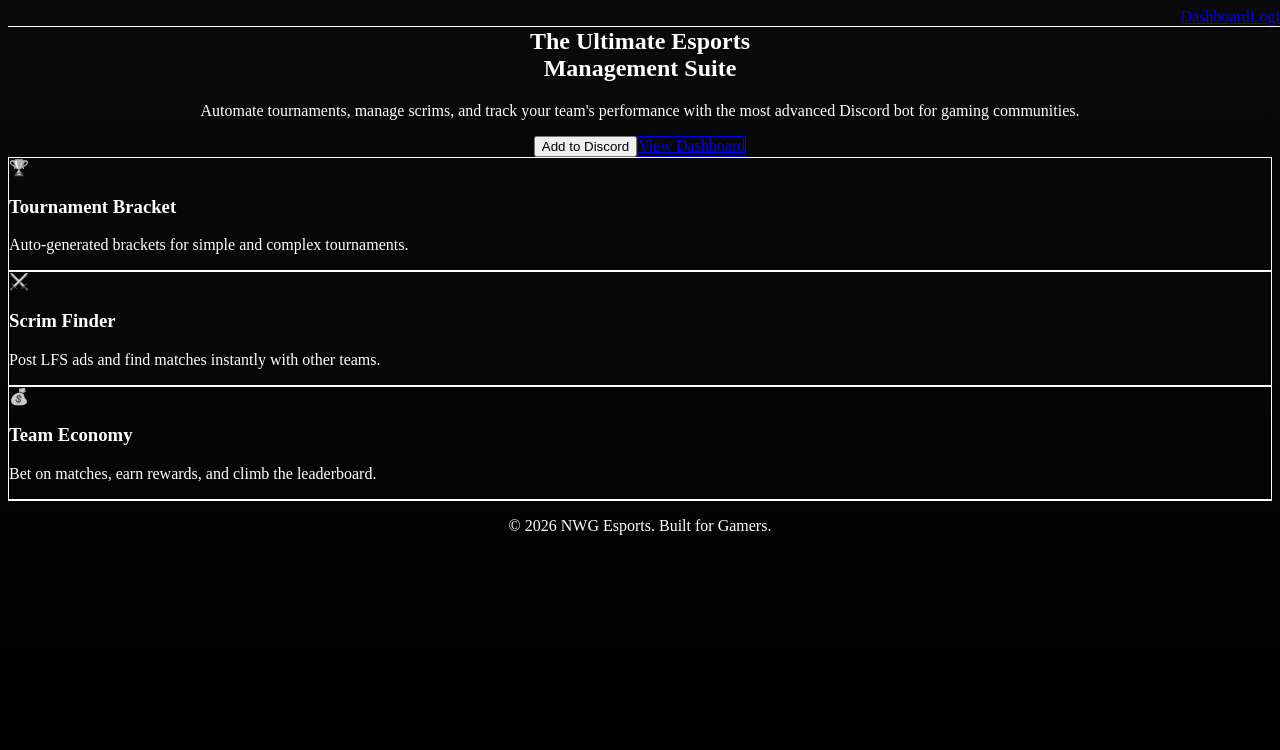
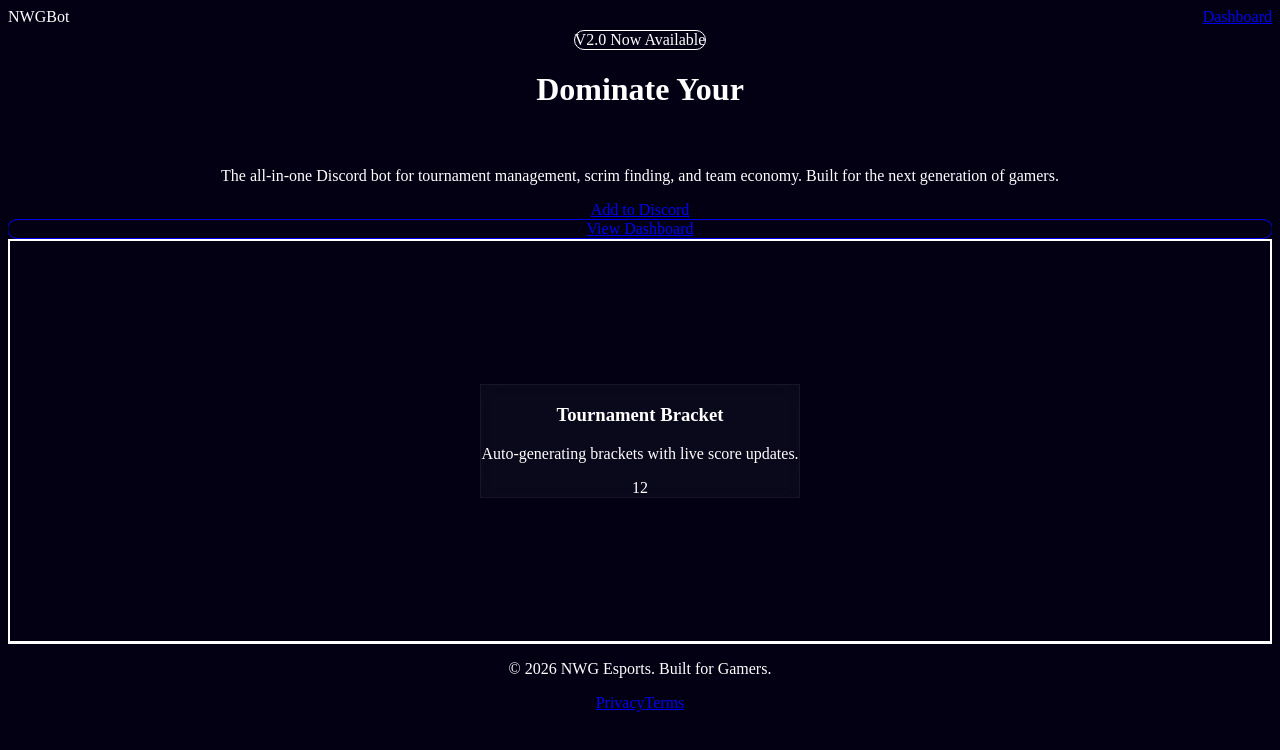
Before and after one commit to sattuuv/nwg-bot, a Next.js app in the folder web/: page / in a window 1280 px wide. Shown: the top 750 px of the page. Built offline with nearby package versions, Linux system fonts and the light colour scheme.

Commit message:
Feat: Complete Website Design Overhaul (ClipVault Aesthetic)

```diff
--- a/web/src/app/globals.css
+++ b/web/src/app/globals.css
@@ -10,10 +10,28 @@
 
 body {
   color: rgb(var(--foreground-rgb));
-  background: linear-gradient(
-      to bottom,
-      rgb(var(--background-start-rgb)),
-      rgb(var(--background-end-rgb))
-    );
-  min-height: 100vh;
+  background-color: #030014;
+  overflow-x: hidden;
 }
+
+/* Premium Grid Background */
+.bg-grid-white {
+  background-size: 50px 50px;
+  background-image: linear-gradient(to right, rgba(255, 255, 255, 0.05) 1px, transparent 1px),
+    linear-gradient(to bottom, rgba(255, 255, 255, 0.05) 1px, transparent 1px);
+  mask-image: radial-gradient(ellipse at 50% 50%, black 50%, transparent 100%);
+  -webkit-mask-image: radial-gradient(ellipse at 50% 50%, black 50%, transparent 100%);
+}
+
+.text-gradient {
+  background: linear-gradient(to right, #ffffff 20%, #ff0f7b 100%);
+  background-clip: text;
+  -webkit-background-clip: text;
+  -webkit-text-fill-color: transparent;
+}
+
+.glass-card {
+  background: rgba(255, 255, 255, 0.03);
+  backdrop-filter: blur(10px);
+  border: 1px solid rgba(255, 255, 255, 0.05);
+}
--- a/web/src/app/page.tsx
+++ b/web/src/app/page.tsx
@@ -2,68 +2,98 @@
 
 export default function Home() {
   return (
-    <main className="min-h-screen bg-zinc-950 text-white selection:bg-violet-500/30">
-      {/* Navbar */}
-      <nav className="fixed w-full z-50 border-b border-white/10 bg-zinc-950/50 backdrop-blur-xl">
-        <div className="container mx-auto px-6 h-16 flex items-center justify-between">
-          <div className="text-2xl font-bold bg-gradient-to-r from-violet-400 to-fuchsia-400 bg-clip-text text-transparent">
-            NWG ESPORTS
-          </div>
-          <div className="flex gap-4">
-            <Link href="/dashboard" className="px-4 py-2 text-sm font-medium hover:text-violet-400 transition-colors">
-              Dashboard
-            </Link>
-            <Link href="#" className="px-4 py-2 text-sm font-medium bg-white text-black rounded-full hover:bg-neutral-200 transition-colors">
-              Login
-            </Link>
-          </div>
+    <div className="min-h-screen bg-[#030014] relative overflow-hidden font-sans selection:bg-pink-500/30">
+
+      {/* Background Grid Effect */}
+      <div className="absolute inset-0 z-0">
+        <div className="absolute inset-0 bg-grid-white opacity-20"></div>
+        {/* Purple Glow Blob */}
+        <div className="absolute top-0 left-1/2 -translate-x-1/2 w-[1000px] h-[500px] bg-purple-900/30 blur-[120px] rounded-full pointer-events-none"></div>
+      </div>
+
+      {/* Navigation */}
+      <nav className="relative z-50 flex items-center justify-between px-8 py-6 max-w-7xl mx-auto">
+        <div className="flex items-center gap-2">
+          <span className="text-2xl font-bold text-white tracking-tight">NWG<span className="text-pink-500">Bot</span></span>
+        </div>
+        <div className="hidden md:flex items-center gap-8 text-sm font-medium text-gray-300">
+          <Link href="#" className="hover:text-white transition-colors">Features</Link>
+          <Link href="#" className="hover:text-white transition-colors">Commands</Link>
+          <Link href="#" className="hover:text-white transition-colors">Support</Link>
+        </div>
+        <div className="flex items-center gap-4">
+          <Link href="/dashboard" className="px-5 py-2.5 rounded-full text-sm font-semibold bg-white text-black hover:bg-gray-100 transition-all">
+            Dashboard
+          </Link>
         </div>
       </nav>
 
-      {/* Hero */}
-      <section className="pt-32 pb-20 px-6 relative overflow-hidden">
-        <div className="absolute top-0 left-1/2 -translate-x-1/2 w-[1000px] h-[500px] bg-violet-600/20 blur-[120px] rounded-full pointer-events-none" />
+      {/* Hero Section */}
+      <main className="relative z-10 pt-20 pb-32 px-6">
+        <div className="max-w-5xl mx-auto text-center">
 
-        <div className="container mx-auto text-center relative z-10">
-          <h1 className="text-5xl md:text-7xl font-bold tracking-tight mb-8">
-            The Ultimate <span className="text-violet-500">Esports</span> <br />
-            Management Suite
+          {/* Pill Badge */}
+          <div className="inline-flex items-center px-4 py-1.5 rounded-full border border-pink-500/30 bg-pink-500/10 mb-8 backdrop-blur-sm">
+            <span className="relative flex h-2 w-2 mr-2">
+              <span className="animate-ping absolute inline-flex h-full w-full rounded-full bg-pink-400 opacity-75"></span>
+              <span className="relative inline-flex rounded-full h-2 w-2 bg-pink-500"></span>
+            </span>
+            <span className="text-sm font-medium text-pink-300">V2.0 Now Available</span>
+          </div>
+
+          {/* Main Headline */}
+          <h1 className="text-6xl md:text-8xl font-black text-white tracking-tight mb-8 leading-tight">
+            Dominate Your <br />
+            <span className="text-transparent bg-clip-text bg-gradient-to-r from-pink-500 via-purple-500 to-indigo-500">Esports Journey</span>
           </h1>
-          <p className="text-zinc-400 text-lg md:text-xl max-w-2xl mx-auto mb-10">
-            Automate tournaments, manage scrims, and track your team's performance with the most advanced Discord bot for gaming communities.
+
+          {/* Subheadline */}
+          <p className="text-lg md:text-xl text-gray-400 mb-12 max-w-2xl mx-auto leading-relaxed">
+            The all-in-one Discord bot for tournament management, scrim finding, and team economy.
+            Built for the next generation of gamers.
           </p>
-          <div className="flex justify-center gap-4">
-            <button className="px-8 py-4 bg-violet-600 hover:bg-violet-500 text-white rounded-xl font-semibold transition-all shadow-lg shadow-violet-600/20">
+
+          {/* CTA Buttons */}
+          <div className="flex flex-col md:flex-row items-center justify-center gap-6">
+            <Link href="#" className="px-8 py-4 rounded-full bg-pink-600 hover:bg-pink-700 text-white font-bold text-lg shadow-lg shadow-pink-500/25 transition-all w-full md:w-auto hover:scale-105">
               Add to Discord
-            </button>
-            <Link href="/dashboard" className="px-8 py-4 bg-zinc-900 hover:bg-zinc-800 border border-white/10 text-white rounded-xl font-semibold transition-all">
+            </Link>
+            <Link href="/dashboard" className="px-8 py-4 rounded-full bg-white/5 border border-white/10 hover:bg-white/10 text-white font-semibold text-lg backdrop-blur-sm transition-all w-full md:w-auto">
               View Dashboard
             </Link>
           </div>
         </div>
-      </section>
 
-      {/* Features */}
-      <section className="py-20 px-6 bg-zinc-950">
-        <div className="container mx-auto grid md:grid-cols-3 gap-8">
-          {[
-            { title: "Tournament Bracket", desc: "Auto-generated brackets for simple and complex tournaments.", icon: "🏆" },
-            { title: "Scrim Finder", desc: "Post LFS ads and find matches instantly with other teams.", icon: "⚔️" },
-            { title: "Team Economy", desc: "Bet on matches, earn rewards, and climb the leaderboard.", icon: "💰" }
-          ].map((f, i) => (
-            <div key={i} className="p-8 rounded-2xl bg-zinc-900/50 border border-white/5 hover:border-violet-500/50 transition-all group">
-              <div className="text-4xl mb-4 grayscale group-hover:grayscale-0 transition-all">{f.icon}</div>
-              <h3 className="text-xl font-bold mb-2">{f.title}</h3>
-              <p className="text-zinc-400">{f.desc}</p>
+        {/* Floating UI Card Mockups */}
+        <div className="mt-24 relative max-w-5xl mx-auto">
+          <div className="bg-[#0f0c29]/80 border border-white/10 rounded-xl p-2 shadow-2xl backdrop-blur-xl">
+            <div className="bg-[#030014] rounded-lg border border-white/5 p-8 h-[400px] flex items-center justify-center relative overflow-hidden group">
+              <div className="absolute inset-0 bg-grid-white opacity-10"></div>
+              <div className="text-center relative z-10 p-10 glass-card rounded-2xl max-w-lg transform group-hover:scale-105 transition-transform duration-500">
+                <h3 className="text-2xl font-bold text-white mb-2">Tournament Bracket</h3>
+                <p className="text-gray-400">Auto-generating brackets with live score updates.</p>
+                <div className="mt-6 flex items-center justify-center gap-2">
+                  <div className="h-10 w-10 rounded-full bg-pink-500/20 flex items-center justify-center text-pink-500 font-bold">1</div>
+                  <div className="h-1 bg-gray-700 w-16"></div>
+                  <div className="h-10 w-10 rounded-full bg-purple-500/20 flex items-center justify-center text-purple-500 font-bold">2</div>
+                </div>
+              </div>
             </div>
-          ))}
+          </div>
         </div>
-      </section>
+
+      </main>
 
       {/* Footer */}
-      <footer className="py-10 text-center text-zinc-600 border-t border-white/5">
-        <p>© 2026 NWG Esports. Built for Gamers.</p>
+      <footer className="border-t border-white/5 py-12 px-6">
+        <div className="max-w-7xl mx-auto flex flex-col md:flex-row justify-between items-center text-gray-500 text-sm">
+          <p>&copy; 2026 NWG Esports. Built for Gamers.</p>
+          <div className="flex gap-6 mt-4 md:mt-0">
+            <Link href="#" className="hover:text-white">Privacy</Link>
+            <Link href="#" className="hover:text-white">Terms</Link>
+          </div>
+        </div>
       </footer>
-    </main>
+    </div>
   );
 }
```
